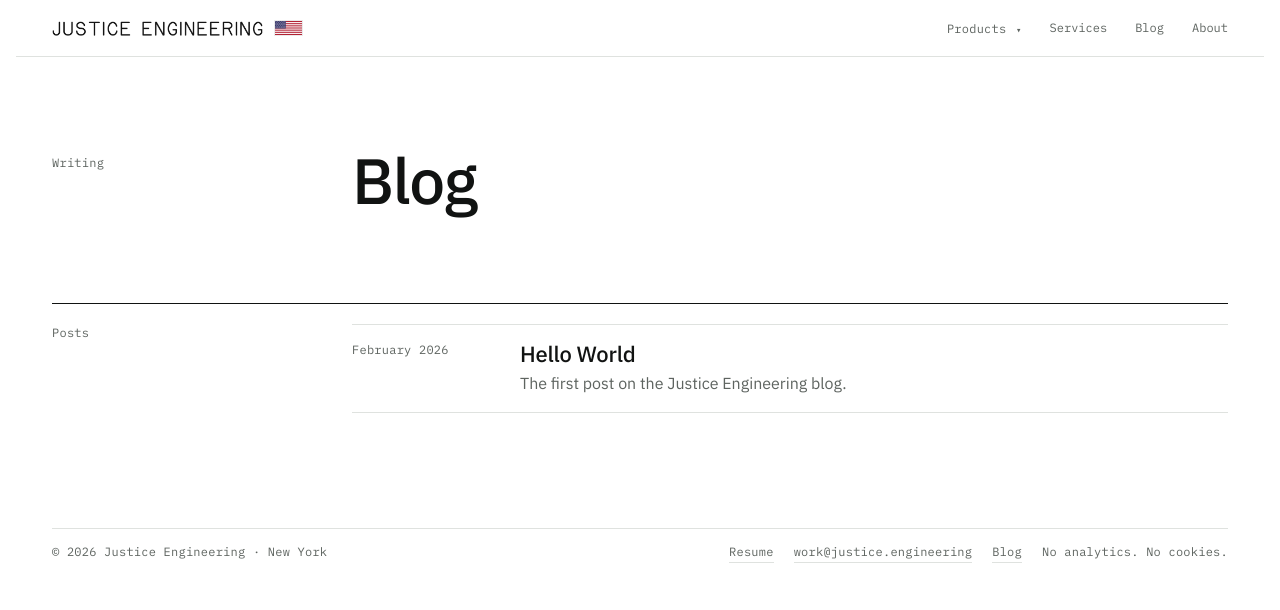
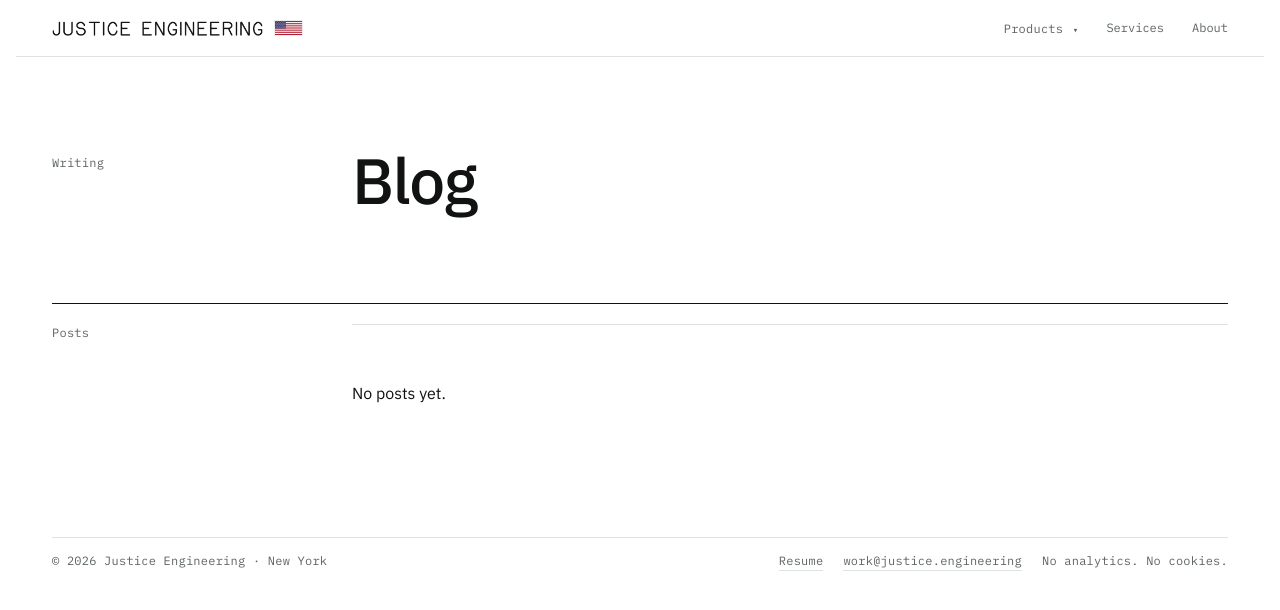
Before and after one commit to JusticeEngineering/JusticeEngineering.github.io, a Jekyll site: the page built from blog/index.html, in a window 1280 px wide. Shown: the top 610 px of the page. Built offline with Jekyll 4.4.1, drawn with Linux system fonts in a browser that asks for light colours.

Commit message:
Remove the placeholder post; show Blog links only when posts exist
Co-Authored-By: Claude Opus 5.5 (1M context) <noreply@anthropic.com>
Claude-Session: https://claude.ai/code/session_01WHgRFAgAQvArc925htWbKs

```diff
--- a/_includes/footer.html
+++ b/_includes/footer.html
@@ -3,7 +3,7 @@
   <span class="fl">
     <a href="https://github.com/meandavejustice/resume/blob/master/DavidJusticeResume.pdf">Resume</a>
     <a href="mailto:{{ site.email }}">{{ site.email }}</a>
-    <a href="/blog/">Blog</a>
+    {% if site.posts.size > 0 %}<a href="/blog/">Blog</a>{% endif %}
     <span>No analytics. No cookies.</span>
   </span>
 </footer>
--- a/_includes/header.html
+++ b/_includes/header.html
@@ -10,7 +10,7 @@
         </ul>
       </div>
       <a href="/services/">Services</a>
-      <a href="/blog/">Blog</a>
+      {% if site.posts.size > 0 %}<a href="/blog/">Blog</a>{% endif %}
       <a href="/about/">About</a>
     </nav>
   </div>
--- a/_posts/2026-02-16-hello-world.md
+++ /dev/null
@@ -1,8 +0,0 @@
----
-layout: post
-title: Hello World
-description: The first post on the Justice Engineering blog.
-permalink: /blog/hello-world.html
----
-
-This is the first post on the Justice Engineering blog. Replace this with your own content.
--- a/blog/index.html
+++ b/blog/index.html
@@ -23,6 +23,7 @@ description: Writing from Justice Engineering on software, tools and machines.
               </a></li>
               {% endfor %}
             </ol>
+            {% if site.posts.size == 0 %}<p>No posts yet.</p>{% endif %}
           </div>
         </div>
       </section>
```
Also changed, not shown: 1 other file.
